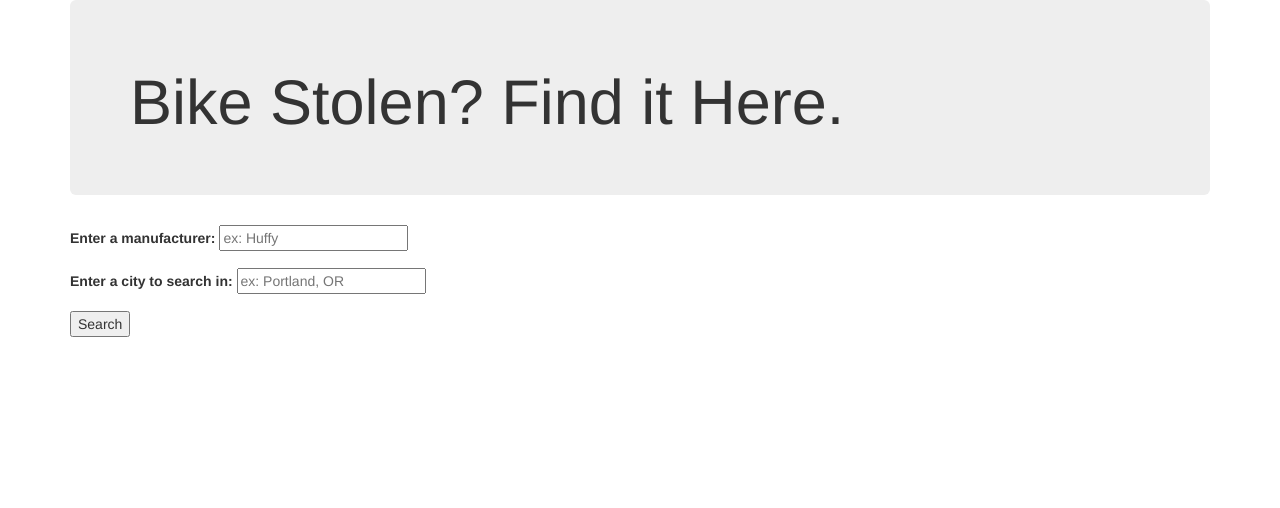
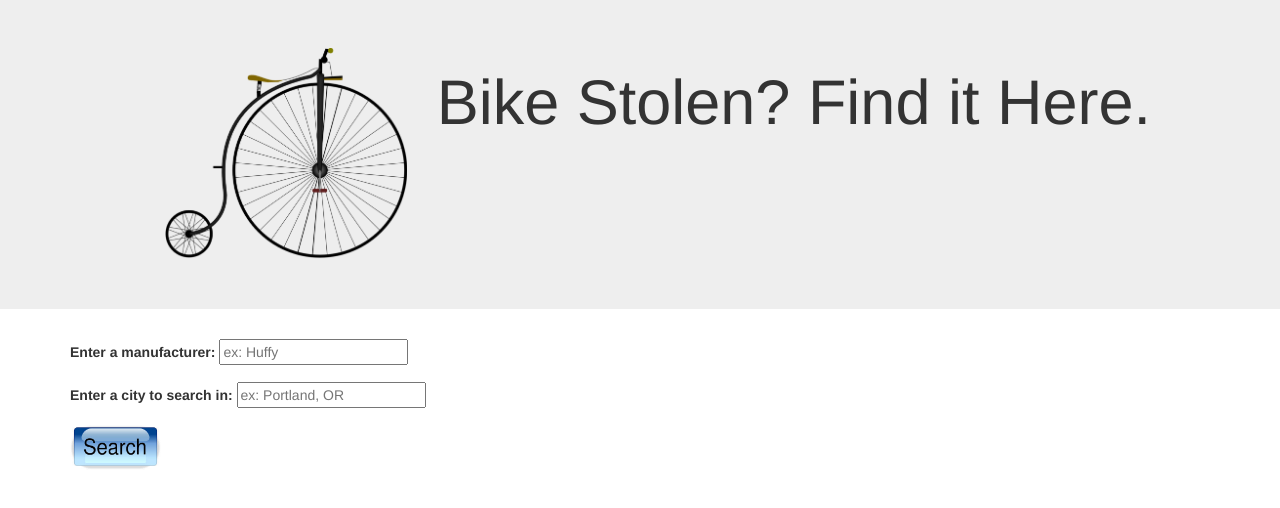
Before and after one commit to larryjtaylor/stolen-bike-api, a website with bundled scripts: page index.html in a window 1280 px wide. Built offline with nearby package versions, Linux system fonts and the light colour scheme.

Commit message:
add styling to index.html

```diff
--- a/index.html
+++ b/index.html
@@ -9,10 +9,17 @@
     <title>Bike Limbo</title>
   </head>
   <body>
+    <div class="jumbotron">
+      <div class="row">
+        <div class="col-md-4">
+          <img src="/../scss/img/bike.png" id="bike" />
+        </div>
+        <div class="col-md-8">
+          <h1>Bike Stolen? Find it Here.</h1>
+        </div>
+      </div>
+    </div>
     <div class="container">
-      <div class="jumbotron">
-        <h1>Bike Stolen? Find it Here.</h1>
-      </div>
       <form id="bike-search">
         <div class="form-group">
           <label for="manufacturer">Enter a manufacturer:</label>
@@ -23,7 +30,7 @@
           <input id="location" type="text" name="location" placeholder="ex: Portland, OR" required>
         </div>
 
-        <button type="submit" class="button">Search</button>
+        <input type="image" class="button" src="/../scss/img/search.jpg" alt="" />
       </form>
       <div id="map"></div>
       <ul id="result"></ul>
--- a/js/bike-interface.js
+++ b/js/bike-interface.js
@@ -4,7 +4,7 @@ var BikeModule = require('./../js/bike.js').bikeModule;
 var displayData = function(results) {
   // console.log(results);
   results.forEach(function(result) {
-    $('#result').append("<li>A " + result.title + " was taken from " + result.stolen_location + " .</li>");
+    $('#result').append("<li>A " + result.title + " was taken from " + result.stolen_location + ".</li>");
   });
 };
 
--- a/js/bike.js
+++ b/js/bike.js
@@ -33,7 +33,7 @@ BikeModule.prototype.getZip = function(manufacturer, location, displayData) {
       for(var i = 0; i < zipArray.length; i++){
         $.get("http://maps.googleapis.com/maps/api/geocode/json?address=" + zipArray[i])
         .then(function(response) {
-          // console.log(response.results[0].geometry);
+          console.log(response.results);
           var latitude = response.results[0].geometry.location.lat;
           var longitude = response.results[0].geometry.location.lng;
           var marker = new google.maps.Marker({
--- a/scss/styles.scss
+++ b/scss/styles.scss
@@ -4,3 +4,16 @@
   background-color: gray;
   display: none;
 }
+
+.jumbotron {
+}
+
+.button {
+  width: 8%;
+}
+
+#bike {
+  width: 100%;
+  height: 100%;
+  padding-left: 40%;
+}
```
Also changed, not shown: build/css/styles.css, build/js/app.js, scss/img/bike.png (added), scss/img/search.jpg (added), 1 other file.
